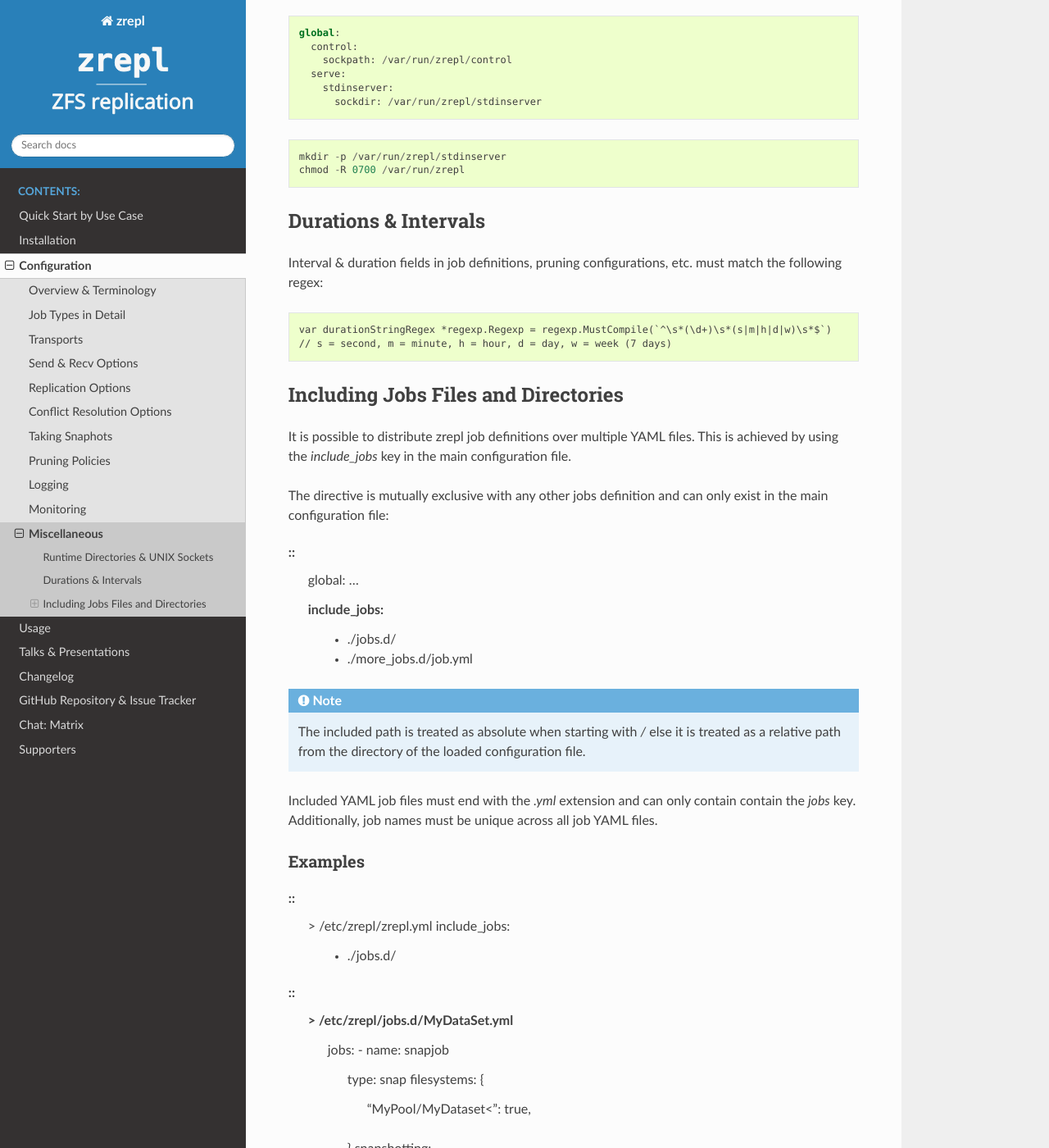
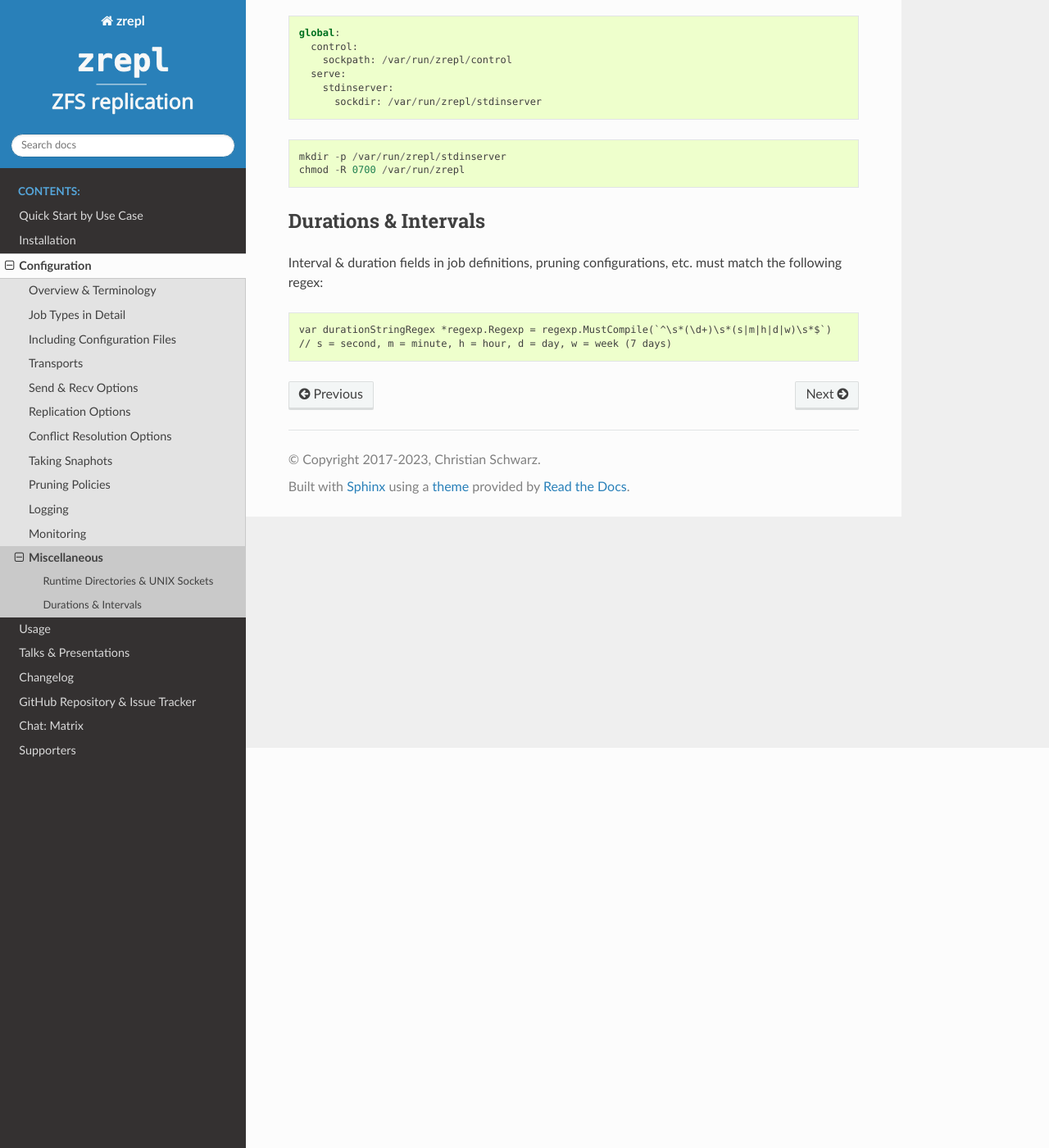
Before and after one commit to zrepl/zrepl, a Sphinx documentation site: the page built from docs/configuration/misc.rst, in a window 1280 px wide and 1400 px high, scrolled down 488 px. Shown: the whole window at 82% size. Built offline with Sphinx 7.4.7 and the Read the Docs theme 3.1.0, drawn with Linux system fonts in a browser that asks for light colours; pages that are not in the unit, such as notebooks, are missing from menus; some of the changed text lies outside the part shown.

Commit message:
Factored out include documentation into a seperate file

```diff
--- a/docs/configuration.rst
+++ b/docs/configuration.rst
@@ -9,6 +9,7 @@
 
     configuration/overview
     configuration/jobs
+    configuration/include
     configuration/transports
     configuration/filter_syntax
     configuration/sendrecvoptions
--- a/docs/configuration/misc.rst
+++ b/docs/configuration/misc.rst
@@ -44,57 +44,3 @@
 
     var durationStringRegex *regexp.Regexp = regexp.MustCompile(`^\s*(\d+)\s*(s|m|h|d|w)\s*$`)
     // s = second, m = minute, h = hour, d = day, w = week (7 days)
-
-
-.. _conf-include-directories:
-
-
-Including Jobs Files and Directories
-------------------------------------
-
-It is possible to distribute zrepl job definitions over multiple YAML files. This is
-achieved by using the `include_jobs` key in the main configuration file.
-
-The directive is mutually exclusive with any other jobs definition and can only exist
-in the main configuration file:
-
-::
-   global: ...
-
-   include_jobs:
-      - ./jobs.d/
-      - ./more_jobs.d/job.yml
-
-
-.. NOTE::
-   The included path is treated as absolute when starting with `/` else it
-   is treated as a relative path from the directory of the loaded configuration file.
-
-Included YAML job files must end with the `.yml` extension and can only contain
-contain the `jobs` key. Additionally, job names must be unique across all job YAML
-files.
-
-Examples
-^^^^^^^^
-
-::
-  > /etc/zrepl/zrepl.yml
-  include_jobs:
-    - ./jobs.d/
-
-::
-  > /etc/zrepl/jobs.d/MyDataSet.yml
-   jobs:
-   - name: snapjob
-     type: snap
-     filesystems: {
-       "MyPool/MyDataset<": true,
-     }
-     snapshotting:
-       type: periodic
-       interval: 2m
-       prefix: zrepl_snapjob_
-     pruning:
-       keep:
-         - type: last_n
-           count: 60
```
Also changed, not shown: docs/configuration/include.rst (added, +70 -0 lines).
